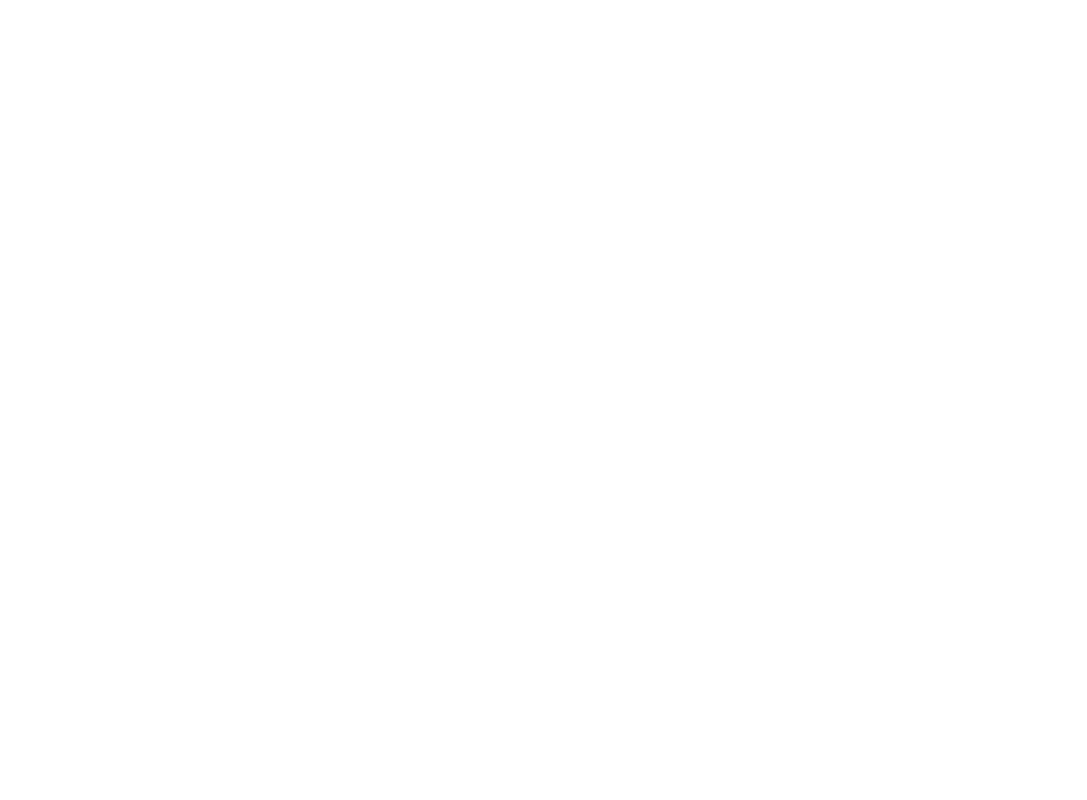
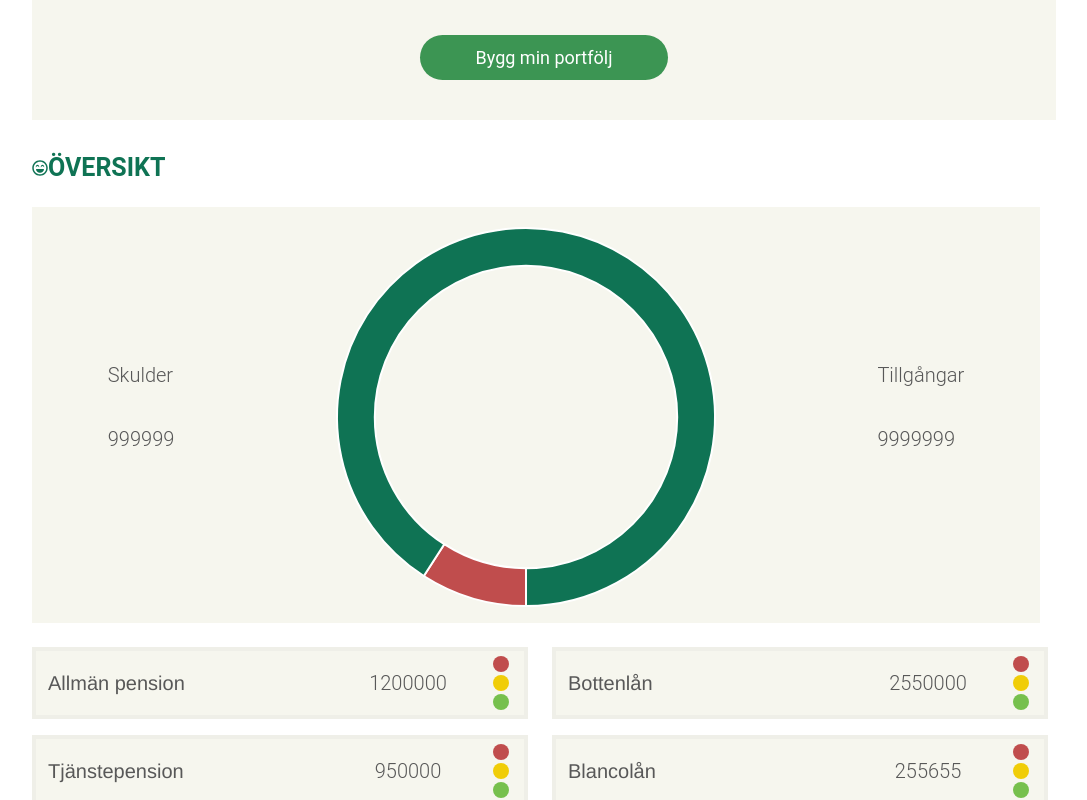
Before and after one commit to emilpee/pension-on-demand, a Vue app in the folder pod-frontend/: page / in a window 1280 px wide. Before the commit this address led to /login. Shown: the part 1040-1840 px from the top of the page, without its empty margins (96-1183 px from the left). Before the commit the page ends 800 px from the top, so only its background shows below. Built offline with nearby package versions, Linux system fonts and the light colour scheme.

Commit message:
Added save button for settings and implented traffic lights

```diff
--- a/pod-frontend/src/components/Header.vue
+++ b/pod-frontend/src/components/Header.vue
@@ -37,7 +37,6 @@
     flex-direction: column;
     min-height: 200px;
     position: relative;
-    overflow: hidden;
 
     &__logo {
         display: flex;
--- a/pod-frontend/src/components/Labels.vue
+++ b/pod-frontend/src/components/Labels.vue
@@ -4,7 +4,9 @@
             <div v-for="label in assetsLabels" :key="label.id" class="label__asset">
                 <span class="asset__item">{{ label.name }}</span>
                 <p class="asset__data"> {{ label.data }}</p>
-            <div class="asset__lights">!</div>
+                <div class="debt__lights">
+                    <traffic-lights />
+                </div>
             </div>
         </div>
 
@@ -12,13 +14,16 @@
             <div v-for="label in debtsLabels" :key="label.id" class="label__debt">
                 <span class="debt__item">{{ label.name }}</span>
                 <p class="debt__data"> {{ label.data }}</p>
-            <div class="debt__lights">!</div>
+                <div class="debt__lights">
+                    <traffic-lights :data="label.data" />
+                </div>
             </div>
         </div>
     </main>
 </template>
 
 <script>
+import TrafficLights from './TrafficLights.vue';
 import { assetsLabels, debtsLabels } from '../data/';
 
 export default {
@@ -27,6 +32,9 @@
             assetsLabels: assetsLabels,
             debtsLabels: debtsLabels
         }
+    },
+    components: {
+        TrafficLights
     }
 }
 </script>
@@ -57,18 +65,19 @@
     }
 
     .debt__item, .asset__item {
-        flex: 3;
+        flex: 6;
         margin: 0 .75rem;
 
         ~ p {
-            flex: 1;
-            text-align: right;
+            flex: 3;
+            text-align: center;
         }
 
         ~ div {
             flex: 1;
-            text-align: center;
+            @extend %center-content;
         }
+
     }
 
 }
--- a/pod-frontend/src/components/Profile.vue
+++ b/pod-frontend/src/components/Profile.vue
@@ -54,9 +54,10 @@
         background: inherit;
         display: none;
         position: absolute;
-        margin-top: 4rem;
+        margin-top: 6rem;
         right: 1rem;
         z-index: 1;
+        box-shadow: 3px 2px 5px $borderColor;
 
         a {
             color: $green;
--- a/pod-frontend/src/data/index.js
+++ b/pod-frontend/src/data/index.js
@@ -1,17 +1,21 @@
 export const assetsLabels = [
     {
+        id: 1,
         name: "Allmän pension",
         data: 1200000
     },
     {
+        id: 2,
         name: "Tjänstepension",
         data: 950000
     },
     {
+        id: 3,
         name: "Villa",
         data: 4200000
     },
     {
+        id: 4,
         name: "Båt",
         data: 350000
     }
@@ -19,14 +23,17 @@
 
 export const debtsLabels = [
     {
+        id: 1,
         name: "Bottenlån",
         data: 2550000
     },
     {
+        id: 2,
         name: "Blancolån",
         data: 255655
     },
     {
+        id: 3,
         name: "Billån",
         data: 175000
     }
--- a/pod-frontend/src/router/index.js
+++ b/pod-frontend/src/router/index.js
@@ -11,9 +11,9 @@
     path: '/',
     name: 'home',
     component: Home,
-    meta: {
-      requiresAuth: true
-    }
+    // meta: {
+    //   requiresAuth: true
+    // }
   },
   {
     path: '/login',
--- a/pod-frontend/src/views/LoginForm.vue
+++ b/pod-frontend/src/views/LoginForm.vue
@@ -49,22 +49,27 @@
                 let link = "bankid://redirect=" + document.location;
                 document.location = link;
 
+                // if (navigator.userAgent.match(/iPhone|iPad|iPod/i)) {
+                //     // Sign in iOS
+                //     let url = `https://app.bankid.com/?autostarttoken=${res.data.autoStartToken}&redirect=null`;
+                //     console.log(url);
+                // } else if (navigator.userAgent.match(/Android/i)) {
+                //     let url = `bankid:///?autostarttoken=${res.data.autoStartToken}&redirect=null`;
+                //     console.log(url);
+                //     console.log('Android');
+                // }
+
+
             } else {
                 this.$store.dispatch('signInOnMobile', { ssn: this.personNr }).then(res => {
                     this.loading = true;
-                    console.log(res);
 
-                    if (navigator.userAgent.match(/iPhone|iPad|iPod/i)) {
-                        // Sign in iOS
-                        let url = `https://app.bankid.com/?autostarttoken=${res.data.autoStartToken}&redirect=null`;
-                        console.log(url);
-                        this.orderRef = res.data.orderRef;
-                    } else if (navigator.userAgent.match(/Android/i)) {
-                        // Sign in Android
-                        console.log('Android');
-                    }
+                    let url = `https://app.bankid.com/?autostarttoken=${res.data.autoStartToken}&redirect=null`;
+                    console.log(url);
 
-                    this.$store.dispatch('checkStatus', { status: res.data.orderRef }).then(response => {
+                    this.orderRef = res.data.orderRef;
+
+                    this.$store.dispatch('checkStatus', { status: this.orderRef }).then(response => {
                         this.interval = 2000;
                         let status = response.data.status;
 
@@ -72,7 +77,7 @@
                             this.msg = "Väntar på svar från BankID...";
 
                             let interval = setInterval(() => {
-                                this.$store.dispatch('checkStatus', { status: res.data.orderRef }).then(resp => {
+                                this.$store.dispatch('checkStatus', { status: this.orderRef }).then(resp => {
                                     let status = resp.data.status;
                                     console.log(resp);
 
@@ -84,7 +89,6 @@
                                     }
 
                                     if (status === "failed") {
-                                        console.log(resp);
 
                                         if (resp.data.hintCode === "userCancel") {
                                             this.error = "Du har avbrutit signeringen.";
--- a/pod-frontend/src/views/Settings.vue
+++ b/pod-frontend/src/views/Settings.vue
@@ -10,12 +10,17 @@
     <section class="settings__item">
         <SettingsItem v-for="data in settingsData" :key="data.id" :setting="data" />
     </section>
+
+    <section class="settings__button">
+        <Button msg="Spara" />
+    </section>
+
     </div>
   </main>
 </template>
 
 <script>
-import { SettingsItem } from '../components/';
+import { SettingsItem, Button } from '../components/';
 import { settingsData } from '../data/';
 
 export default {
@@ -27,7 +32,7 @@
     },
 
     components: {
-        SettingsItem
+        SettingsItem, Button
     }
 
 }
@@ -53,6 +58,11 @@
             margin: .25rem 0;
         }
     }
+
+    &__button {
+        @extend %center-content;
+        padding: 0 1rem 2rem 1rem;
+    }
 }
 
 </style>
```
Also changed, not shown: pod-frontend/src/components/TrafficLights.vue (+8 -5 lines). Lines whose indentation alone changed are shown as unchanged.
